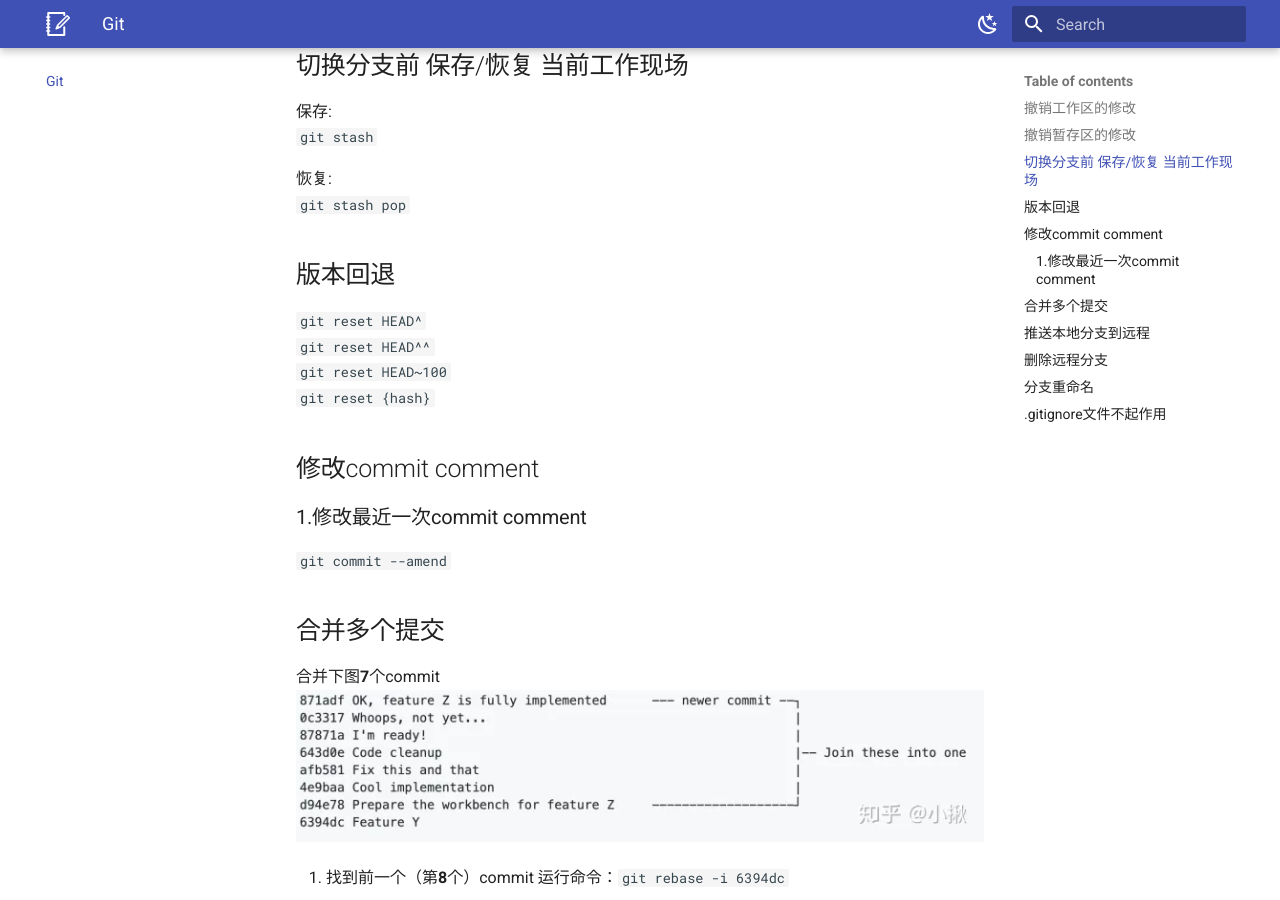
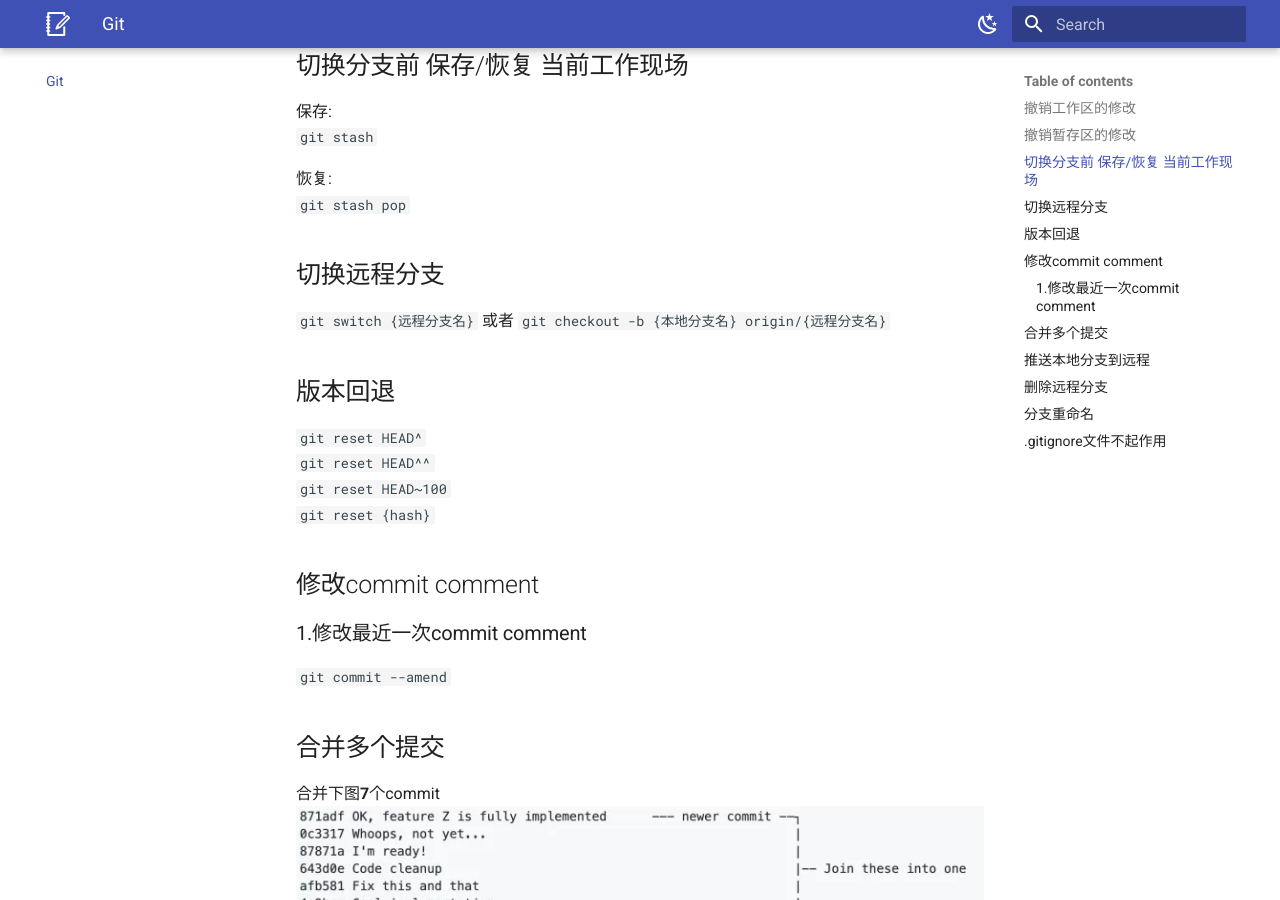
Before and after one commit to mjw879/my-note, an MkDocs documentation site: the page built from docs/Git/git.md, in a window 1280 px wide and 900 px high, scrolled down 413 px. Built offline with MkDocs 1.6.1 and Material for MkDocs 9.7.7, drawn with Linux system fonts in a browser that asks for light colours.

Commit message:
git: 切换远程分支

```diff
--- a/docs/Git/git.md
+++ b/docs/Git/git.md
@@ -21,6 +21,12 @@
 `git stash pop`
 
 
+
+## 切换远程分支
+
+`git switch {远程分支名}`
+或者
+`git checkout -b {本地分支名} origin/{远程分支名}`
 
 ## 版本回退
 
```
